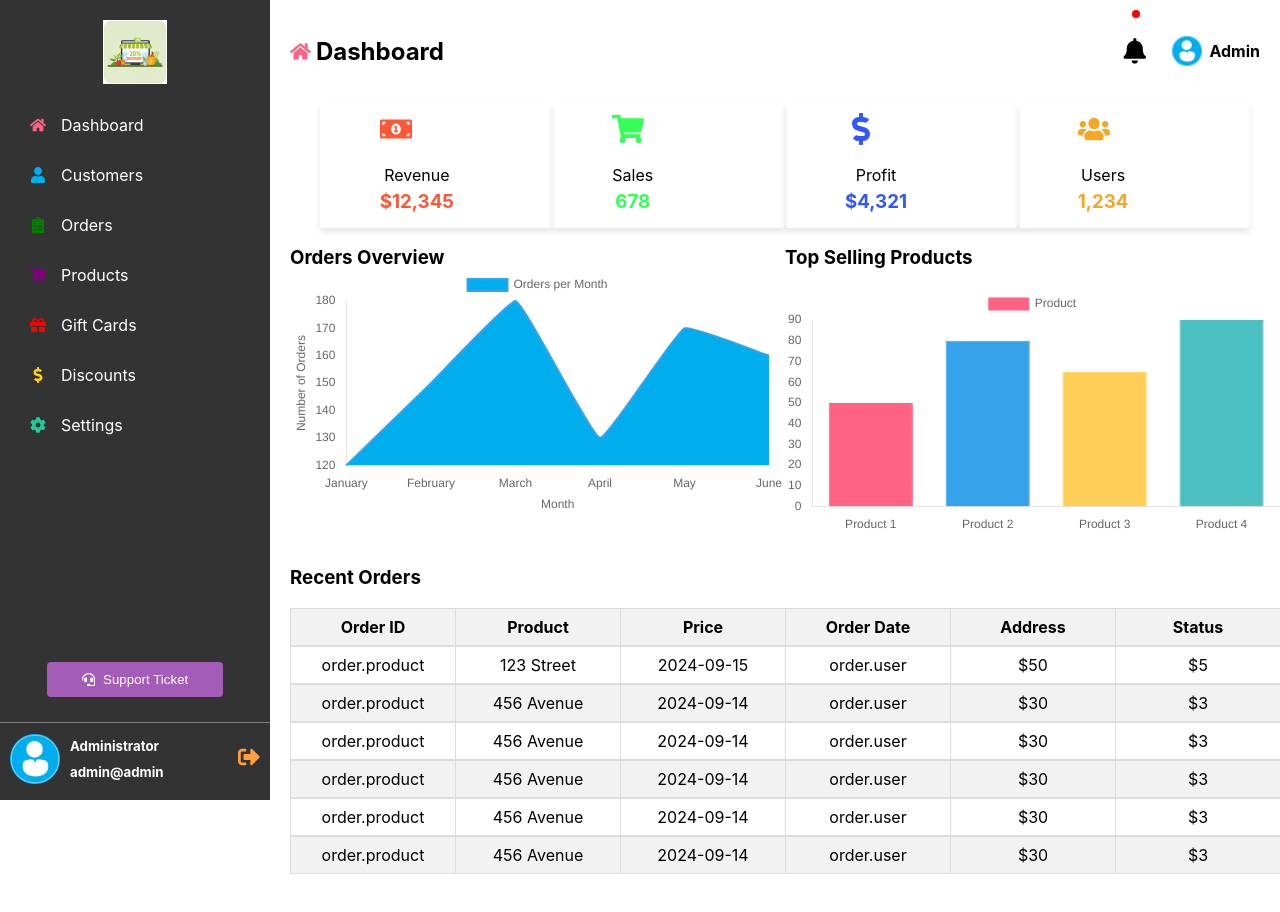
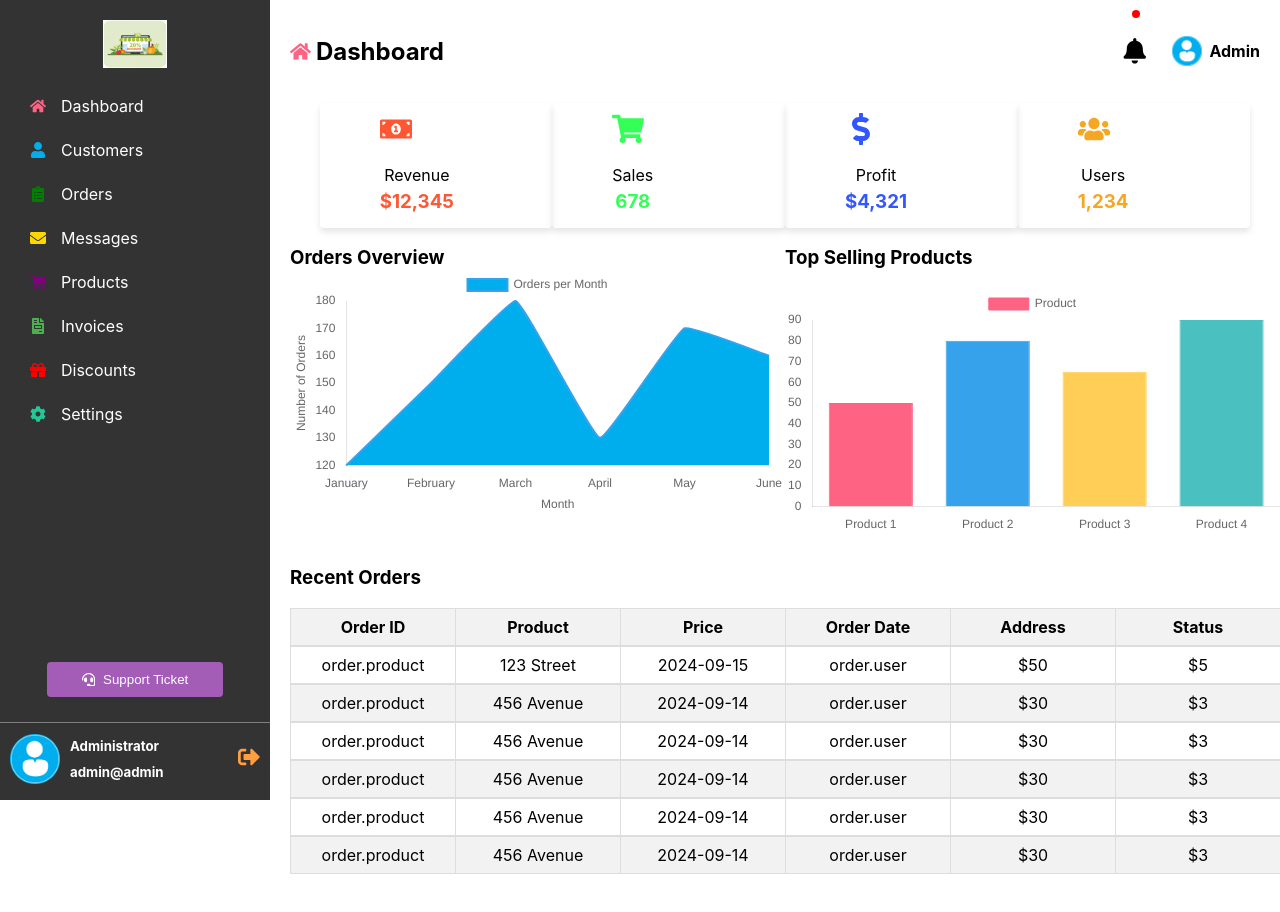
Before and after one commit to Ombito/Admin-dashboard, a React (Create React App) app: page / in a window 1280 px wide. Shown: the top 912 px of the page. Built offline with nearby package versions, Linux system fonts and the light colour scheme.

Commit message:
Fix: sidebar

```diff
--- a/src/components/Sidebar/sidebar.css
+++ b/src/components/Sidebar/sidebar.css
@@ -27,7 +27,7 @@
   padding: 0;
 }
 .sidebar-menu li {
-  padding: 15px 30px;
+  padding: 12px 30px;
   cursor: pointer;
   display: flex;
   align-items: center;
@@ -40,7 +40,7 @@
   margin-right: 15px;
 }
 .logo {
-  height: 8vh;
+  height: 6vh;
   width: 5vw;
   margin: auto;
   display: flex;
--- a/src/components/Sidebar/sidebar.jsx
+++ b/src/components/Sidebar/sidebar.jsx
@@ -1,6 +1,6 @@
 import React, { useState } from 'react';
 import { Link, useNavigate } from 'react-router-dom';
-import { FaHome, FaUser, FaCog, FaClipboardList, FaShoppingCart, FaSignOutAlt, FaDollarSign, FaGift, FaHeadset } from 'react-icons/fa';
+import { FaHome, FaUser, FaCog, FaClipboardList, FaShoppingCart, FaSignOutAlt, FaDollarSign, FaFileInvoice, FaGift, FaHeadset, FaEnvelope } from 'react-icons/fa';
 import './sidebar.css';
 import logo from "../../Assets/banner.jpg";
 import user from "../../Assets/user.jpg";
@@ -46,9 +46,11 @@ const Sidebar = () => {
             <li onClick={() => handleNavigate('/')}><FaHome color='#ff6384'/><span>Dashboard</span></li>
             <li onClick={() => handleNavigate('/customers')}><FaUser color='#00aeee'/><span>Customers</span></li>
             <li onClick={() => handleNavigate('/orders')}><FaClipboardList color='green'/><span>Orders</span></li>
+            <li onClick={() => handleNavigate('/messages')}><FaEnvelope color='gold'/><span>Messages</span></li>
             <li onClick={() => handleNavigate('/products')}><FaShoppingCart color='purple'/><span>Products</span></li>
-            <li onClick={() => handleNavigate('/gift&vouchers')}><FaGift color='red'/><span>Gift Cards</span></li>
-            <li onClick={() => handleNavigate('/discounts')}><FaDollarSign color='gold'/><span>Discounts</span></li>
+            <li onClick={() => handleNavigate('/invoices')}><FaFileInvoice color='#4caf50'/><span>Invoices</span></li>
+            <li onClick={() => handleNavigate('/gift&vouchers')}><FaGift color='red'/><span>Discounts</span></li>
+            {/* <li onClick={() => handleNavigate('/discounts')}><FaDollarSign color='gold'/><span>Discounts</span></li> */}
             <li onClick={() => handleNavigate('/settings')}><FaCog color='#20c997'/><span>Settings</span></li>
           </ul>
         </div>
```
